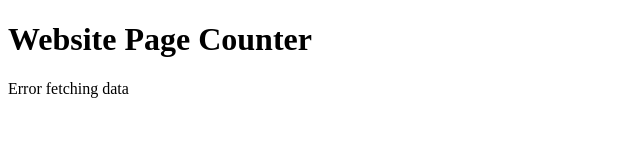
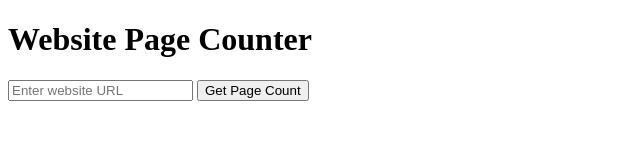
Before and after one commit to Duua777/hia, a plain HTML site: page index.html in a window 1280 px wide. Shown: the whole page, without its empty margins (0-640 px from the left). Drawn offline with Linux system fonts and the light colour scheme; no server answers.

Commit message:
Update index.html

```diff
--- a/index.html
+++ b/index.html
@@ -7,9 +7,13 @@
 </head>
 <body>
     <h1>Website Page Counter</h1>
-    <p id="result">Calculating...</p>
+    <input type="text" id="urlInput" placeholder="Enter website URL">
+    <button onclick="getPageCount()">Get Page Count</button>
+    <p id="result"></p>
     <script>
-        fetch('https://0fa6-169-150-209-166.ngrok-free.app/')
+        function getPageCount() {
+            const url = document.getElementById('urlInput').value;
+            fetch(`https://0fa6-169-150-209-166.ngrok-free.app/count_pages?url=${encodeURIComponent(url)}`)
                 .then(response => response.json())
                 .then(data => {
                     document.getElementById('result').innerText = `Total number of pages: ${data.total_pages}`;
@@ -18,6 +22,7 @@
                     document.getElementById('result').innerText = 'Error fetching data';
                     console.error('Error:', error);
                 });
+        }
     </script>
 </body>
 </html>
```
Lines whose indentation alone changed are shown as unchanged.
